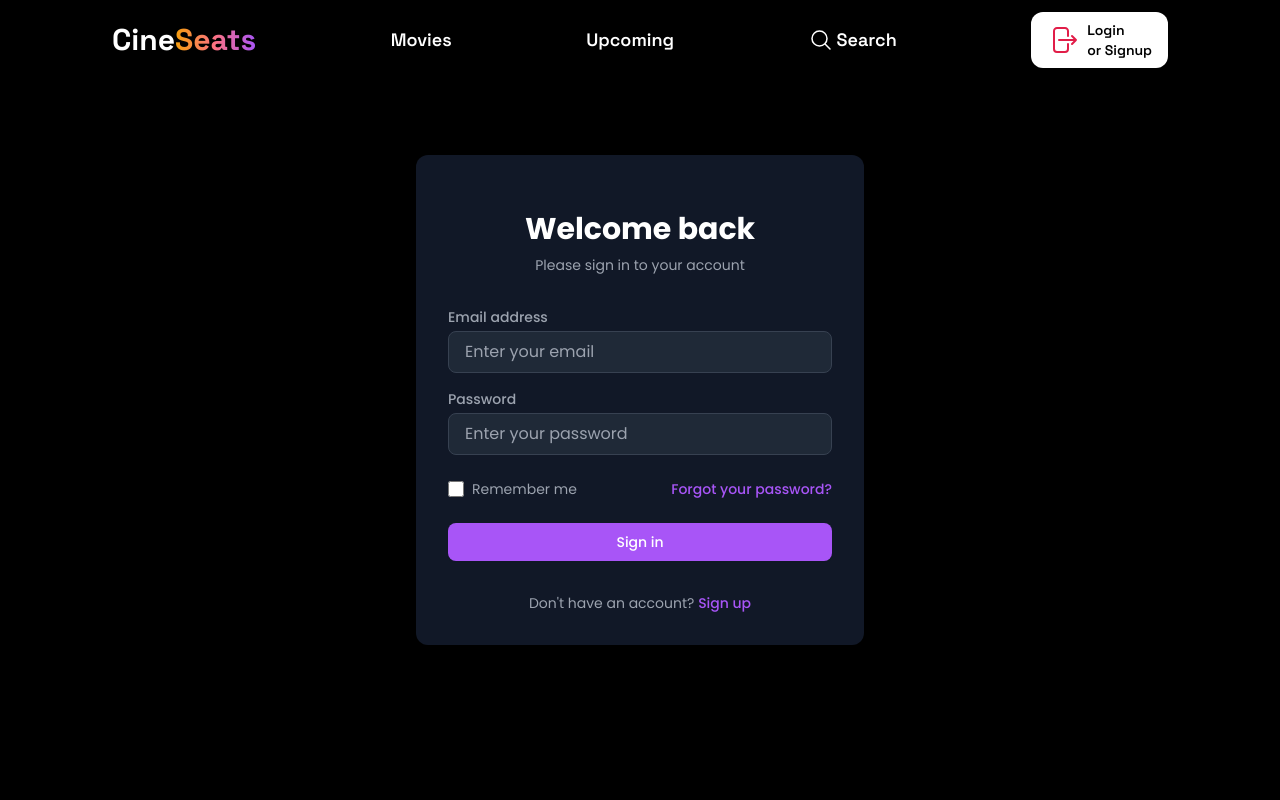
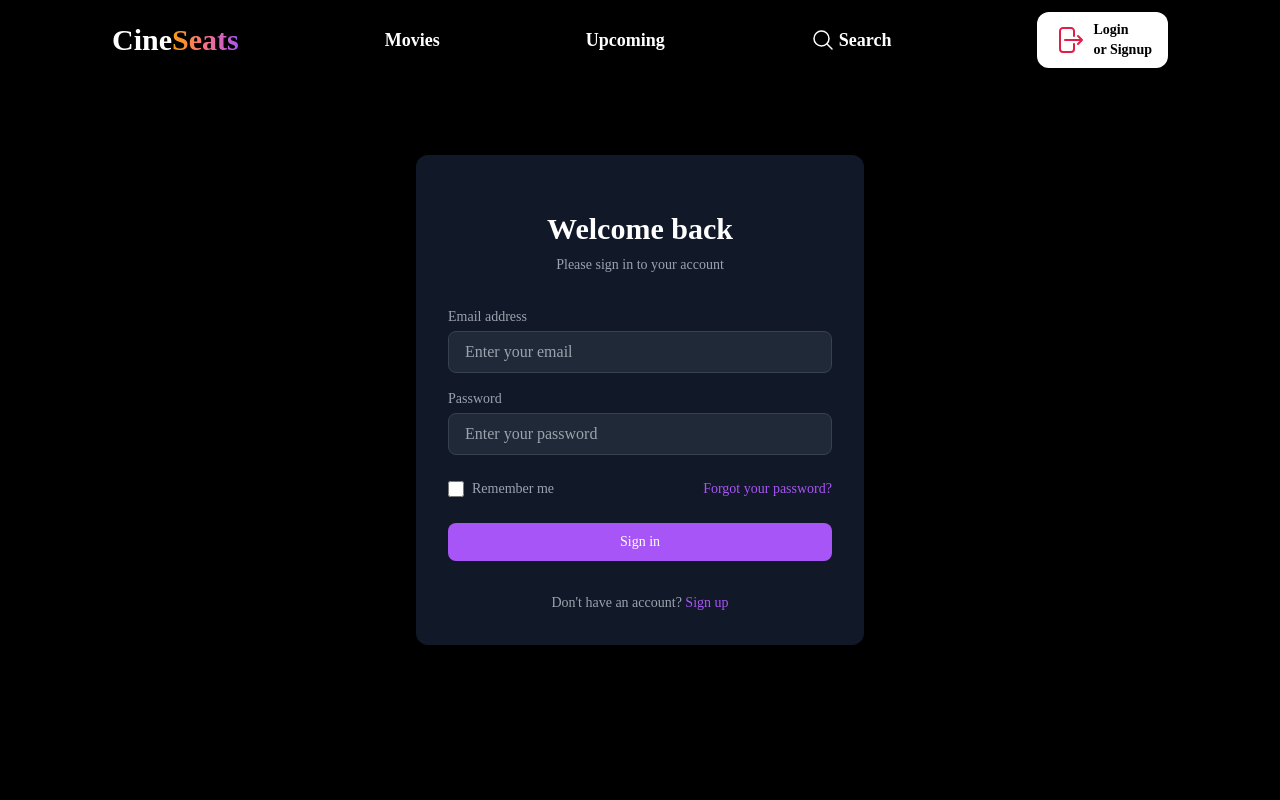
Before and after one commit to tolgasarikaya/cineseats, a Next.js app: page /login in a window 1280 px wide. Shown: the top 800 px of the page. Built offline with nearby package versions, Linux system fonts and the light colour scheme.

Commit message:
fixed font

```diff
--- a/app/layout.tsx
+++ b/app/layout.tsx
@@ -1,6 +1,5 @@
 import { ReactNode } from "react";
 import type { Metadata } from "next";
-import { Space_Grotesk, Poppins } from "next/font/google";
 import { Toaster } from "sonner";
 
 import "./globals.css";
@@ -12,17 +11,6 @@ export const metadata: Metadata = {
   description: "Modern cinema seat reservation system",
 };
 
-const spaceGrotesk = Space_Grotesk({
-  subsets: ["latin"],
-  variable: "--font-space-grotesk",
-});
-
-const poppins = Poppins({
-  weight: ["400", "500", "600", "700"],
-  subsets: ["latin"],
-  variable: "--font-poppins",
-});
-
 interface RootLayoutProps {
   children: ReactNode;
 }
@@ -31,7 +19,7 @@ export default function RootLayout({ children }: RootLayoutProps) {
   return (
     <html lang="en">
       <body
-        className={`${spaceGrotesk.variable} ${poppins.variable} font-sans bg-black min-h-screen relative text-white antialiased`}
+        className={`font-sans bg-black min-h-screen relative text-white antialiased`}
       >
         <Toaster />
         <Header />
```
